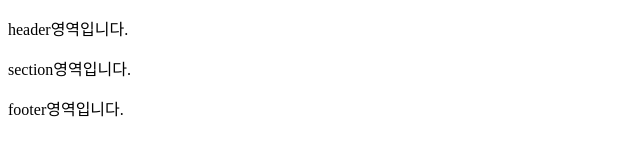
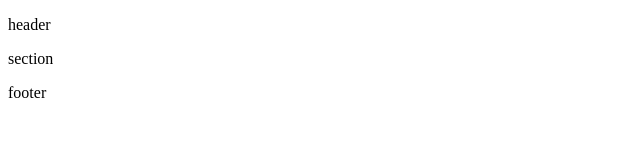
Before and after one commit to llugly/gittest, a plain HTML site: page index.html in a window 1280 px wide. Shown: the whole page, without its empty margins (0-640 px from the left). Drawn offline with Linux system fonts and the light colour scheme.

Commit message:
second commit
header section footer

```diff
--- a/index.html
+++ b/index.html
@@ -4,16 +4,17 @@
     <meta charset="UTF-8">
     <meta name="viewport" content="width=device-width, initial-scale=1.0">
     <title>깃허브업로드하기</title>
+    <link rel="stylesheet" href="./css/style.css">
 </head>
 <body>
     <header>
-        <p>header영역입니다.</p>
+        <p>header</p>
     </header>
     <section>
-        <p>section영역입니다.</p>
+        <p>section</p>
     </section>
     <footer>
-        <p>footer영역입니다.</p>
+        <p>footer</p>
     </footer>
 </body>
 </html>
```
Also changed, not shown: css/style.css (added).
